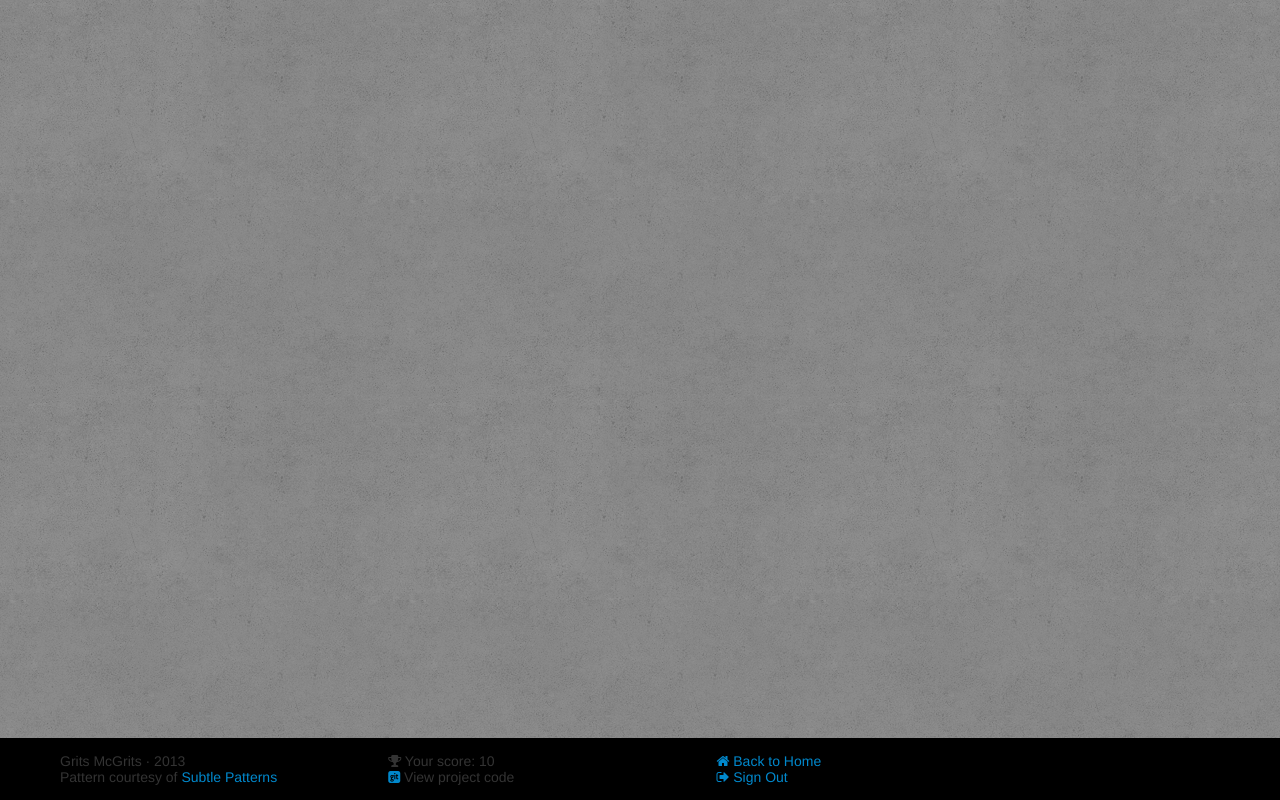
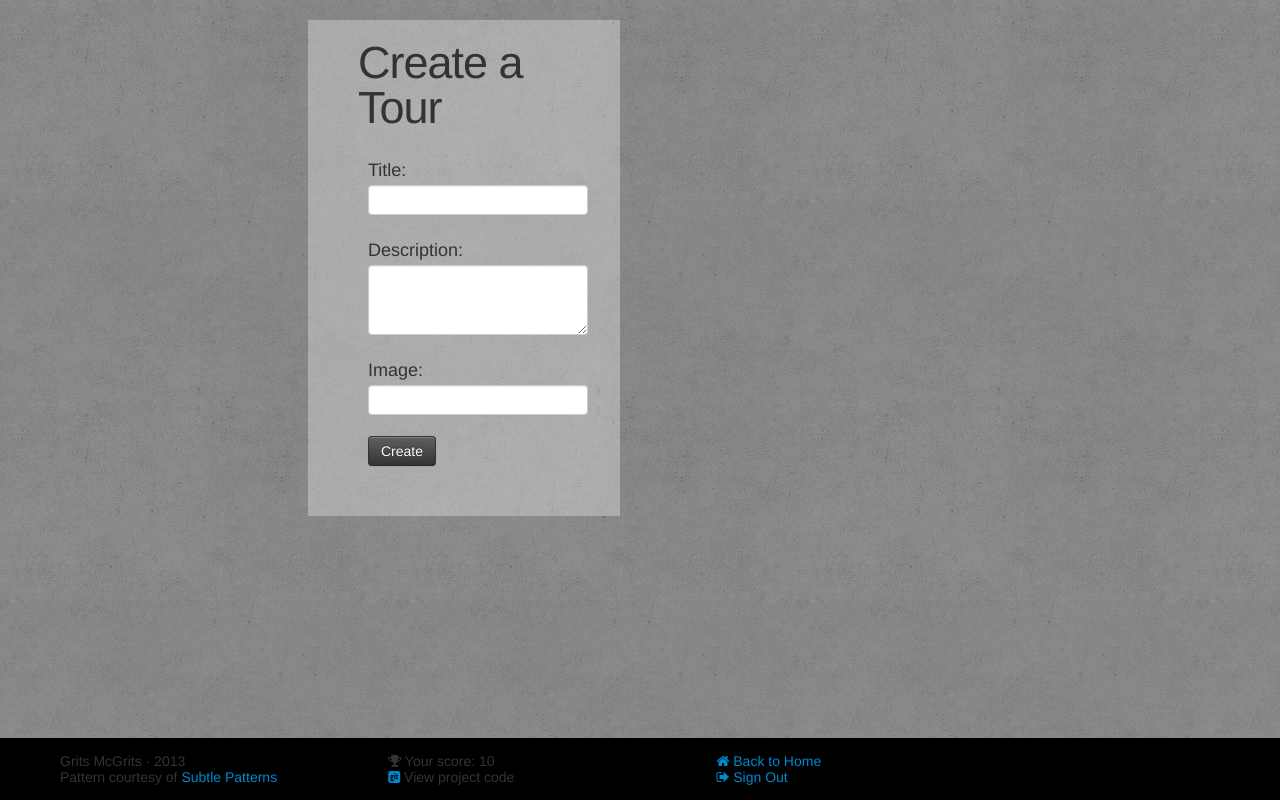
Before and after one commit to dplotkin/ScavengerTours, a Flask app: template templates/create.html in a window 1280 px wide. Run offline with Flask 2, Linux system fonts and the light colour scheme; the template is opened without the code that fills it: most values are stand-ins (such as "Sample title", 1, 10 or a date in 2020); parts of the project's set-up code (start-up, migrations or seed data) failed here and were passed over; some libraries are stand-ins or nearby versions.

Commit message:
trying to make create work

```diff
--- a/templates/create.html
+++ b/templates/create.html
@@ -7,7 +7,7 @@
   body { height: 100%; margin: 0; padding: 0 }
   #map-canvas { width: 50%; height:100% }
 </style>
-<div id="map-canvas"></div>
+<div id="map-canvas">
 <script type="text/javascript"
 	src="https://maps.googleapis.com/maps/api/js?key=AIzaSyAXACwRsXh1G7jZUk4PE_oOqqM2lNEXduU&sensor=false">
 </script>
@@ -37,23 +37,22 @@
 {% endblock maps %}
 
 {% block container %}
-
-<!-- <div class="hero-unit" style="margin:20px"> -->
-<!--   <h4 class="alt-heading-two">Create a Tour</h4> -->
-<!--   <form method="POST" action=""> -->
-<!--     <fieldset style="margin-top:25px"> -->
-<!--       <p>Title: <input type="text" name="title" size="15" /></p> -->
-<!--       <p>Description: -->
-<!-- 	<a href="" data-toggle="tooltip" title="This info will tell users what your tour is about."> -->
-<!-- 	  <textarea rows="3" name="description"></textarea></a> -->
-<!--       </p> -->
-<!--       <p>Image: -->
-<!-- 	<a href="" data-toggle="tooltip" title="Input the url of an image for the thumbnail."> -->
-<!-- 	  <input type="text" name="image" size="30" /></a> -->
-<!--       </p> -->
-<!--       <p><input type="submit" value="Create" class="btn btn-addtomobile"/></p> -->
-<!--     </fieldset> -->
-<!--   </form> -->
-<!-- </div> -->
-
+<div class="hero-unit pull-right" style="margin:20px;width:30%">
+  <h4 class="alt-heading-two">Create a Tour</h4>
+  <form method="POST" action="">
+    <fieldset style="margin-top:25px">
+      <p>Title: <input type="text" name="title" size="15" /></p>
+      <p>Description:
+	<a href="" data-toggle="tooltip" title="This info will tell users what your tour is about.">
+	  <textarea rows="3" name="description"></textarea></a>
+      </p>
+      <p>Image:
+	<a href="" data-toggle="tooltip" title="Input the url of an image for the thumbnail.">
+	  <input type="text" name="image" size="30" /></a>
+      </p>
+      <p><input type="submit" value="Create" class="btn btn-addtomobile"/></p>
+    </fieldset>
+  </form>
+</div>
+</div>
 {% endblock container %}
```
